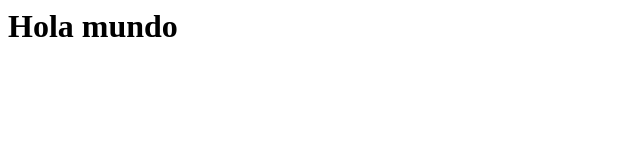
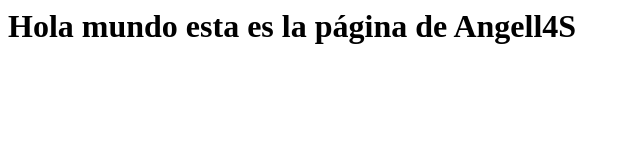
Before and after one commit to Angell4S/Angell4S.github.io, a plain HTML site: page index.html in a window 1280 px wide. Shown: the whole page, without its empty margins (0-640 px from the left). Drawn offline with Linux system fonts and the light colour scheme.

Commit message:
Update index.html

```diff
--- a/index.html
+++ b/index.html
@@ -1,5 +1,5 @@
 <head>
   <h1>
-    Hola mundo
+    Hola mundo esta es la página de Angell4S
   </h1>
 </head>
```
